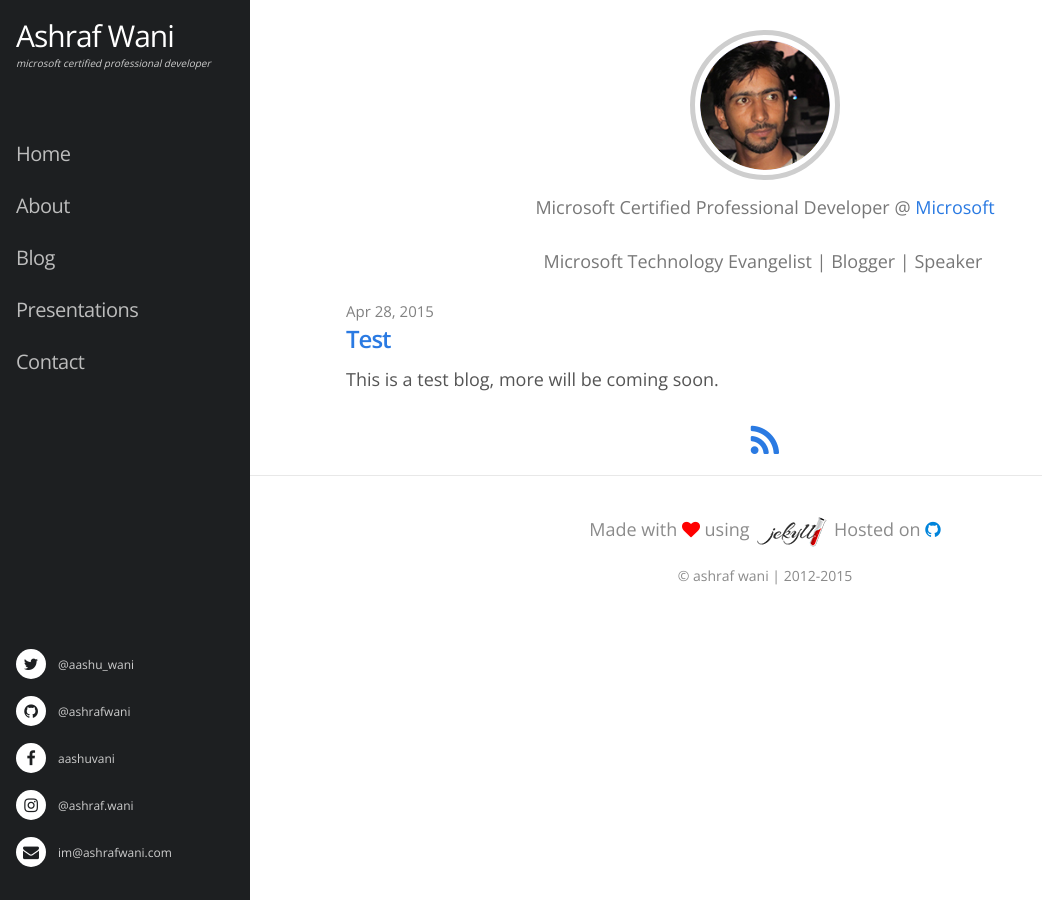
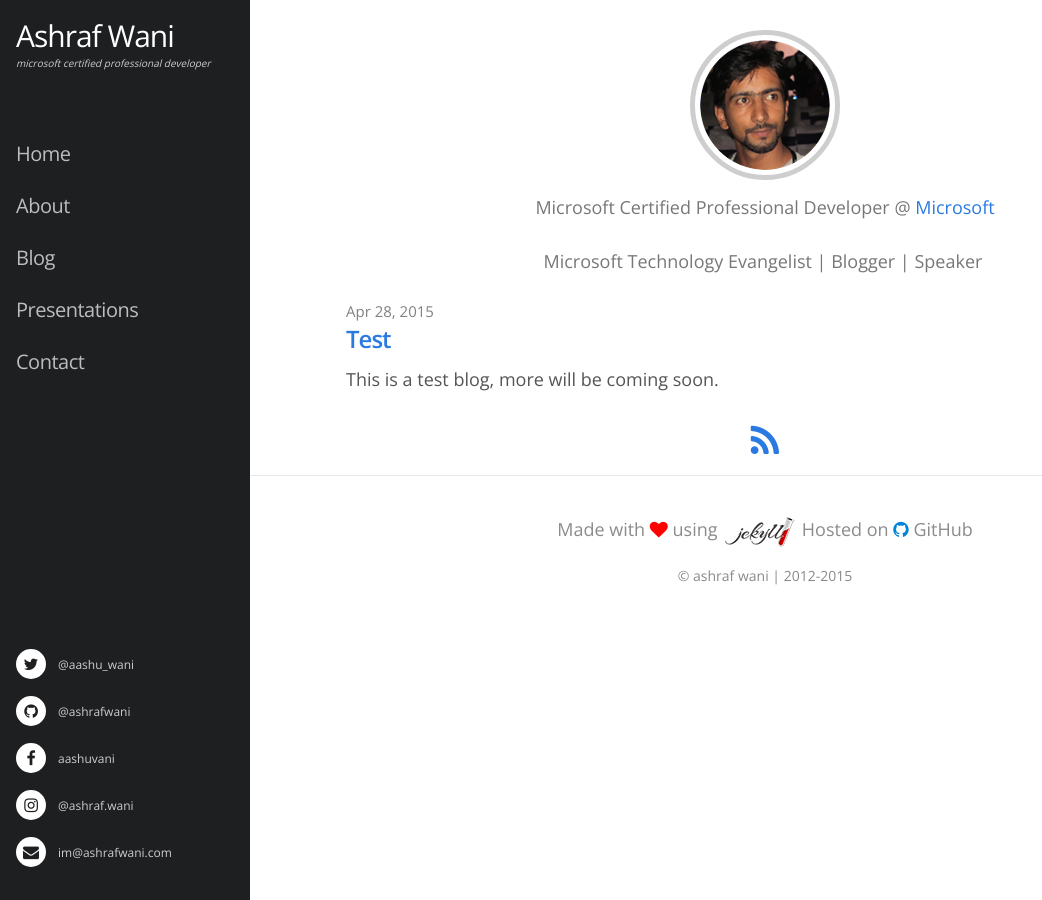
Before and after one commit to ashrafwani/ashrafwani.github.io, a Jekyll site: the page built from index.html, in a window 1280 px wide. Shown: the whole page, without its empty margins (0-1042 px from the left). Built offline with Jekyll 4.4.1, drawn with Linux system fonts in a browser that asks for light colours; nearby versions of some CDN libraries; library files that are not in the unit come from our copies.

Commit message:
Update footer.html

```diff
--- a/_includes/footer.html
+++ b/_includes/footer.html
@@ -1,7 +1,7 @@
 <footer class="site-footer">
   <div class="wrap">
     <div class="footer-info column">
-      <p class="text">Made with <i class="fa fa-heart"></i> using <img src="/images/jekyll.png" alt="" /> Hosted on <i class="fa fa-github"></i></p>
+      <p class="text">Made with <i class="fa fa-heart"></i> using <img src="/images/jekyll.png" alt="" /> Hosted on <i class="fa fa-github"></i> GitHub</p>
     </div>
     <h2 class="footer-heading">&copy; {{ site.title }} | 2012-2015</h2>
   </div>
```
